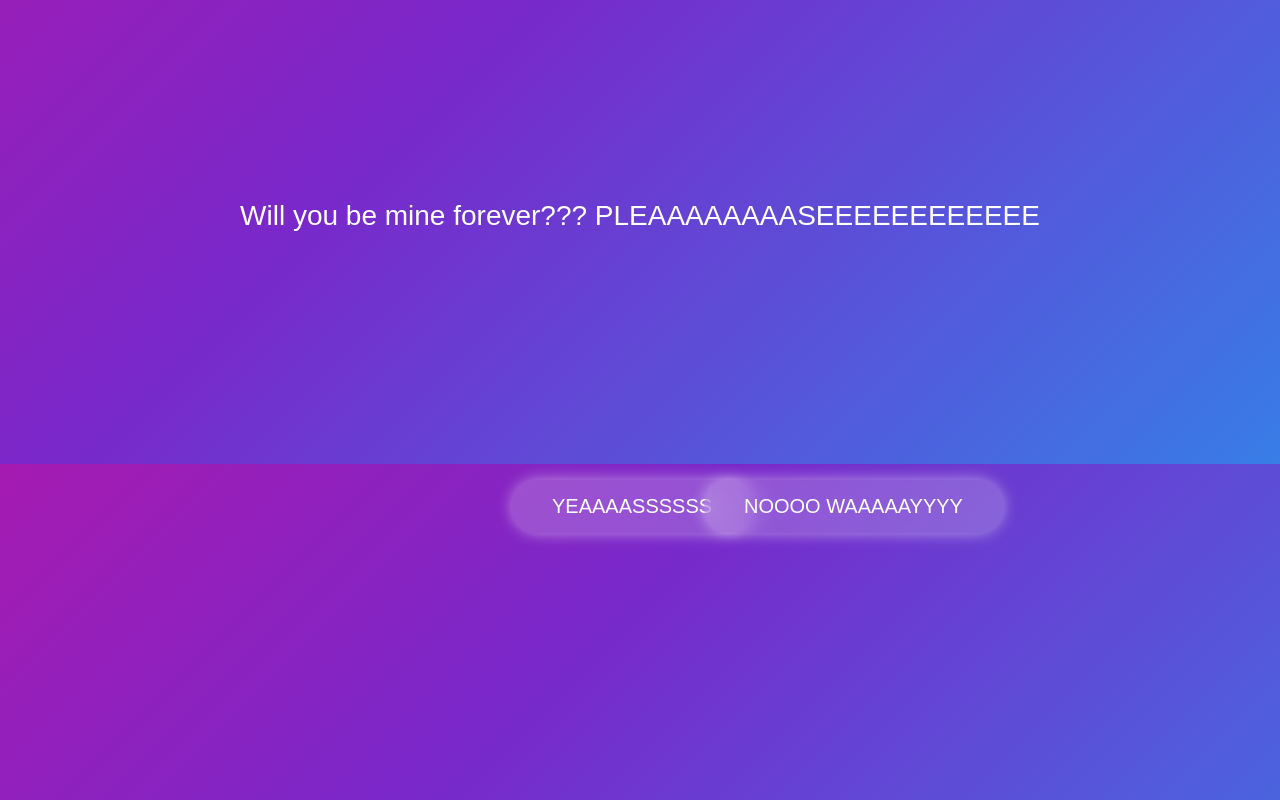
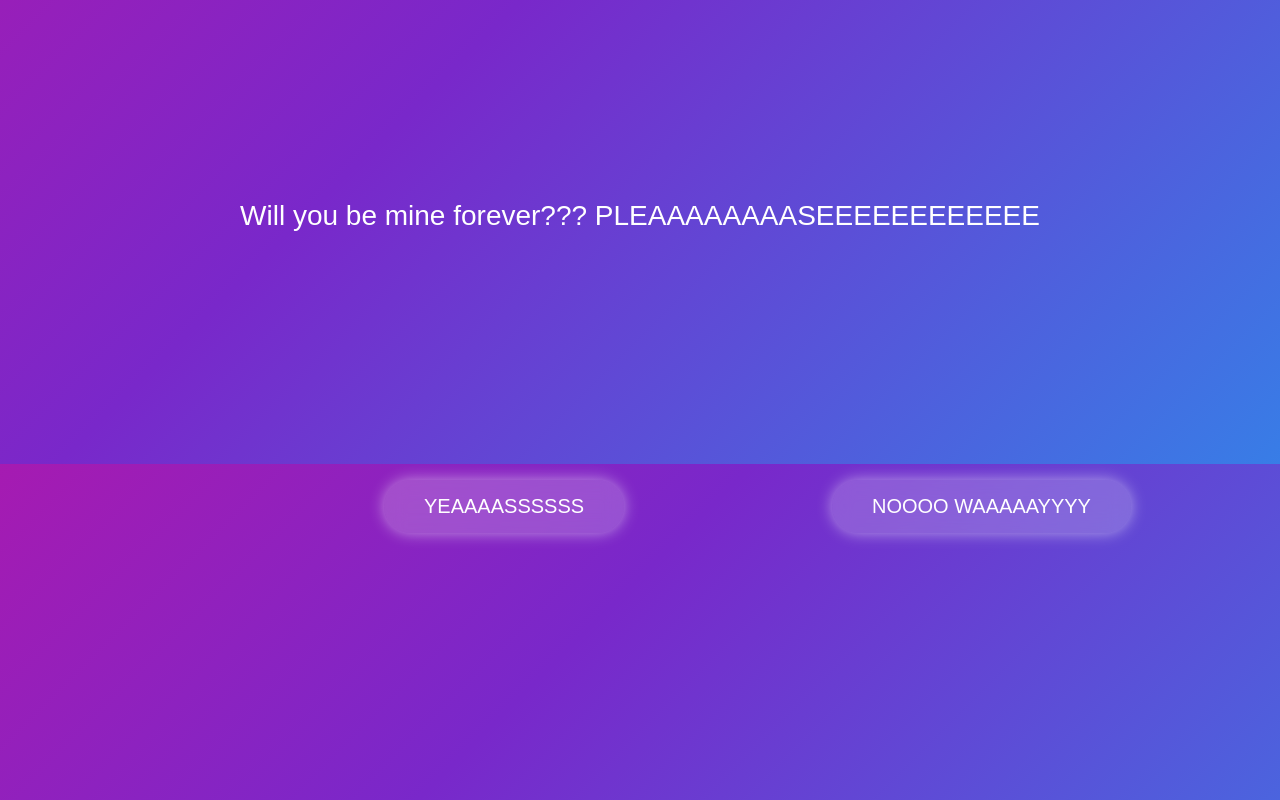
Before and after one commit to notpravi25/LL, a plain HTML site: page index.html in a window 1280 px wide. Drawn offline with Linux system fonts and the light colour scheme.

Commit message:
Update index.html

```diff
--- a/index.html
+++ b/index.html
@@ -47,12 +47,12 @@ button:hover {
 }
 
 #yes {
-    left: 40%;
+    left: 30%;
     top: 60%;
 }
 
 #no {
-    left: 55%;
+    left: 65%;
     top: 60%;
 }
 
@@ -121,7 +121,7 @@ function yesClick() {
 function createHeart() {
     const heart = document.createElement("div");
     heart.classList.add("heart");
-    heart.innerHTML = "💜";
+    heart.innerHTML = "🤍";
     heart.style.left = Math.random() * window.innerWidth + "px";
     heart.style.top = window.innerHeight + "px";
     document.body.appendChild(heart);
```
